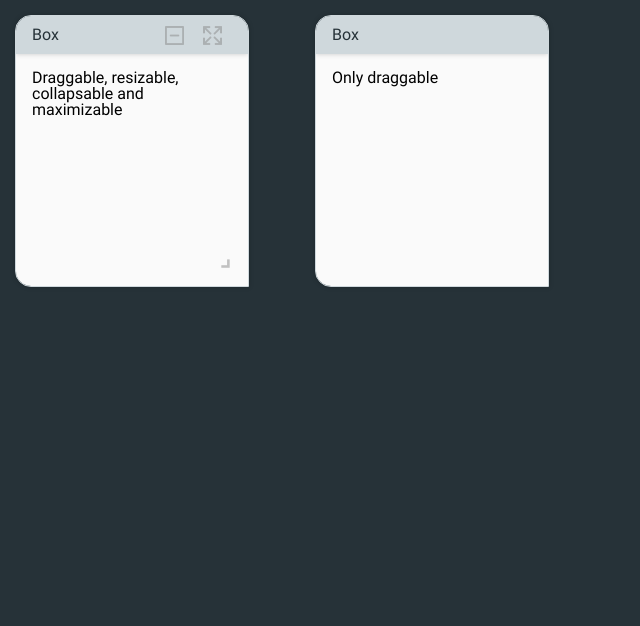
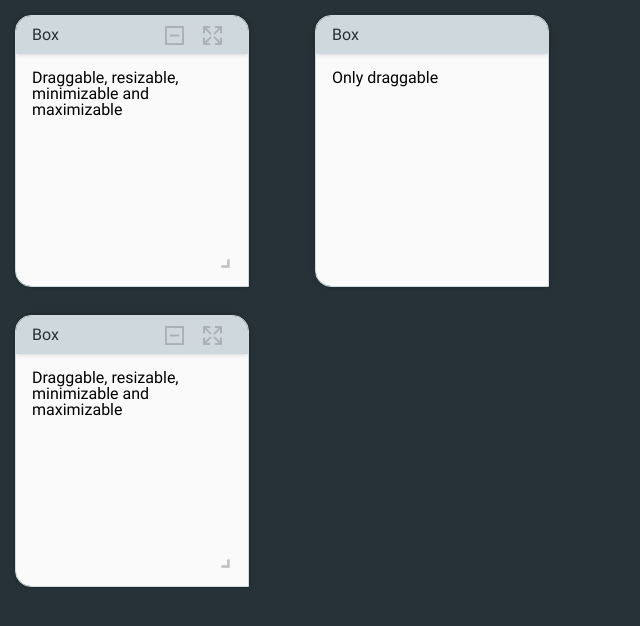
Before and after one commit to iding-ir/typescript-windows, a React (Create React App) app: page / in a window 1280 px wide. Shown: the top 626 px of the page, without its empty margins (0-640 px from the left). Built offline with nearby package versions, Linux system fonts and the light colour scheme.

Commit message:
Code refactor

```diff
--- a/src/components/Windows.scss
+++ b/src/components/Windows.scss
@@ -14,7 +14,6 @@ $border-radius: 1rem;
     bottom: 0;
     left: 0;
     width: 100%;
-    padding: 0.5rem;
   }
 
   .tw-window {
@@ -29,10 +28,11 @@ $border-radius: 1rem;
       background-color: #fafafa;
     }
 
-    &.tw-display-off {
+    &.tw-minimize-off {
       position: relative;
       transform: none !important;
       border-radius: $border-radius;
+      margin: 0.25rem;
 
       .tw-body {
         display: none;
--- a/src/components/Windows.tsx
+++ b/src/components/Windows.tsx
@@ -17,8 +17,8 @@ const iWindowLocations = localStorage.getItem("windowLocations")
   ? JSON.parse(localStorage.getItem("windowLocations") as string)
   : {};
 
-const iWindowMaximized = localStorage.getItem("windowMaximized")
-  ? JSON.parse(localStorage.getItem("windowMaximized") as string)
+const iWindowMaximizes = localStorage.getItem("windowMaximizes")
+  ? JSON.parse(localStorage.getItem("windowMaximizes") as string)
   : {};
 
 const iWindowMinimizes = localStorage.getItem("windowMinimizes")
@@ -32,7 +32,7 @@ export interface Window {
   location: { x: number; y: number };
   draggable?: boolean;
   resizable?: boolean;
-  collapsable?: boolean;
+  minimizable?: boolean;
   maximizable?: boolean;
   title?: string;
 }
@@ -50,7 +50,7 @@ const Windows = (props: WindowsProps) => {
   const [windowSizes, setWindowSizes] = useState(iWindowSizes);
   const [windowZIndexes, setWindowZIndexes] = useState(iWindowZIndexes);
   const [windowLocations, setWindowLocations] = useState(iWindowLocations);
-  const [windowMaximized, setWindowMaximized] = useState(iWindowMaximized);
+  const [windowMaximizes, setWindowMaximizes] = useState(iWindowMaximizes);
   const [windowMinimizes, setWindowMinimizes] = useState(iWindowMinimizes);
 
   useEffect(() => {
@@ -66,8 +66,8 @@ const Windows = (props: WindowsProps) => {
   }, [windowLocations]);
 
   useEffect(() => {
-    localStorage.setItem("windowMaximized", JSON.stringify(windowMaximized));
-  }, [windowMaximized]);
+    localStorage.setItem("windowMaximizes", JSON.stringify(windowMaximizes));
+  }, [windowMaximizes]);
 
   useEffect(() => {
     localStorage.setItem("windowMinimizes", JSON.stringify(windowMinimizes));
@@ -82,7 +82,7 @@ const Windows = (props: WindowsProps) => {
         location,
         draggable,
         resizable,
-        collapsable,
+        minimizable,
         maximizable,
         title,
       } = window;
@@ -105,7 +105,7 @@ const Windows = (props: WindowsProps) => {
       };
 
       const handleDrag = (e: DraggableEvent, data: DraggableData) => {
-        if (windowMaximized === key) {
+        if (windowMaximizes[key] || windowMinimizes[key]) {
           return;
         }
 
@@ -121,13 +121,26 @@ const Windows = (props: WindowsProps) => {
           [key]: false,
         });
 
-        windowMaximized === key
-          ? setWindowMaximized(null)
-          : setWindowMaximized(key);
+        setWindowMaximizes({
+          ...windowMaximizes,
+          [key]: !windowMaximizes[key],
+        });
+      };
+
+      const handleMinimize = () => {
+        setWindowMaximizes({
+          ...windowMaximizes,
+          [key]: false,
+        });
+
+        setWindowMinimizes({
+          ...windowMinimizes,
+          [key]: !windowMinimizes[key],
+        });
       };
 
       const renderCollapse = () => {
-        return collapsable ? (
+        return minimizable ? (
           <div className="tw-button tw-collapse" onClick={handleMinimize}></div>
         ) : null;
       };
@@ -136,15 +149,6 @@ const Windows = (props: WindowsProps) => {
         return maximizable ? (
           <div className="tw-button tw-maximize" onClick={handleMaximize}></div>
         ) : null;
-      };
-
-      const handleMinimize = () => {
-        setWindowMaximized(null);
-
-        setWindowMinimizes({
-          ...windowMinimizes,
-          [key]: !windowMinimizes[key],
-        });
       };
 
       const renderHandler = () => {
@@ -173,7 +177,7 @@ const Windows = (props: WindowsProps) => {
         const width = windowSizes[key] ? windowSizes[key].w : size.w;
         const height = windowSizes[key] ? windowSizes[key].h : size.h;
 
-        return resizable ? (
+        return resizable && !windowMaximizes[key] ? (
           <ResizableBox
             width={width}
             height={height}
@@ -189,10 +193,10 @@ const Windows = (props: WindowsProps) => {
       };
 
       const classNames = clsx("tw-window", key, {
-        "tw-display-on": !windowMinimizes[key],
-        "tw-display-off": windowMinimizes[key],
-        "tw-maximize-on": windowMaximized === key,
-        "tw-maximize-off": windowMaximized !== key,
+        "tw-minimize-on": !windowMinimizes[key],
+        "tw-minimize-off": windowMinimizes[key],
+        "tw-maximize-on": windowMaximizes[key],
+        "tw-maximize-off": !windowMaximizes[key],
       });
 
       const element: JSX.Element = (
--- a/src/windows.tsx
+++ b/src/windows.tsx
@@ -6,12 +6,12 @@ import Box from "./components/Box";
 export const windows: Window[] = [
   {
     key: "box-1",
-    component: <Box text="Draggable, resizable, collapsable and maximizable" />,
+    component: <Box text="Draggable, resizable, minimizable and maximizable" />,
     size: { w: 200, h: 200 },
     location: { x: 15, y: 15 },
     draggable: true,
     resizable: true,
-    collapsable: true,
+    minimizable: true,
     maximizable: true,
     title: "box.title",
   },
@@ -22,8 +22,19 @@ export const windows: Window[] = [
     location: { x: 315, y: 15 },
     draggable: true,
     resizable: false,
-    collapsable: false,
+    minimizable: false,
     maximizable: false,
     title: "box.title",
   },
+  {
+    key: "box-3",
+    component: <Box text="Draggable, resizable, minimizable and maximizable" />,
+    size: { w: 200, h: 200 },
+    location: { x: 15, y: 315 },
+    draggable: true,
+    resizable: true,
+    minimizable: true,
+    maximizable: true,
+    title: "box.title",
+  },
 ];
```
